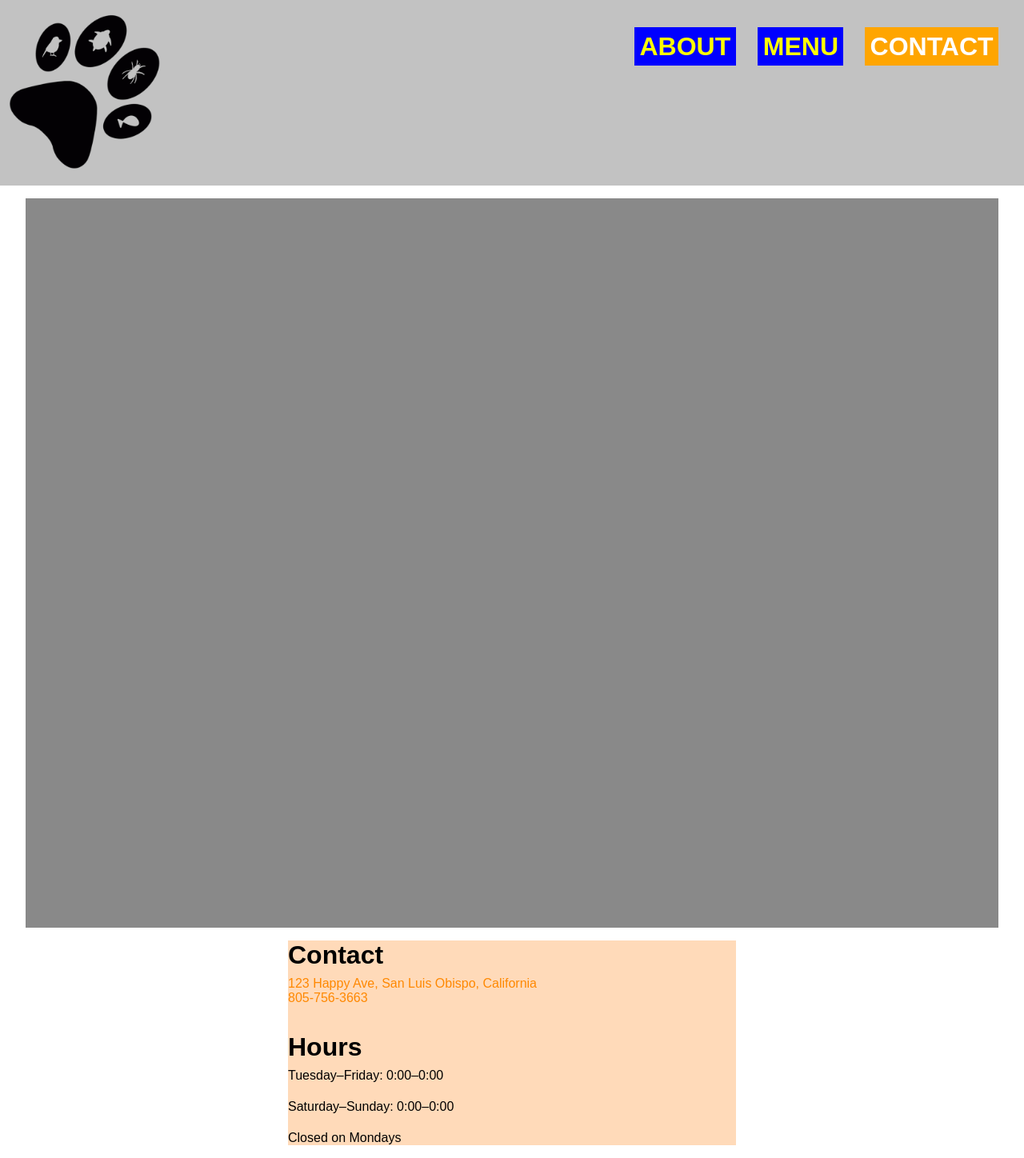
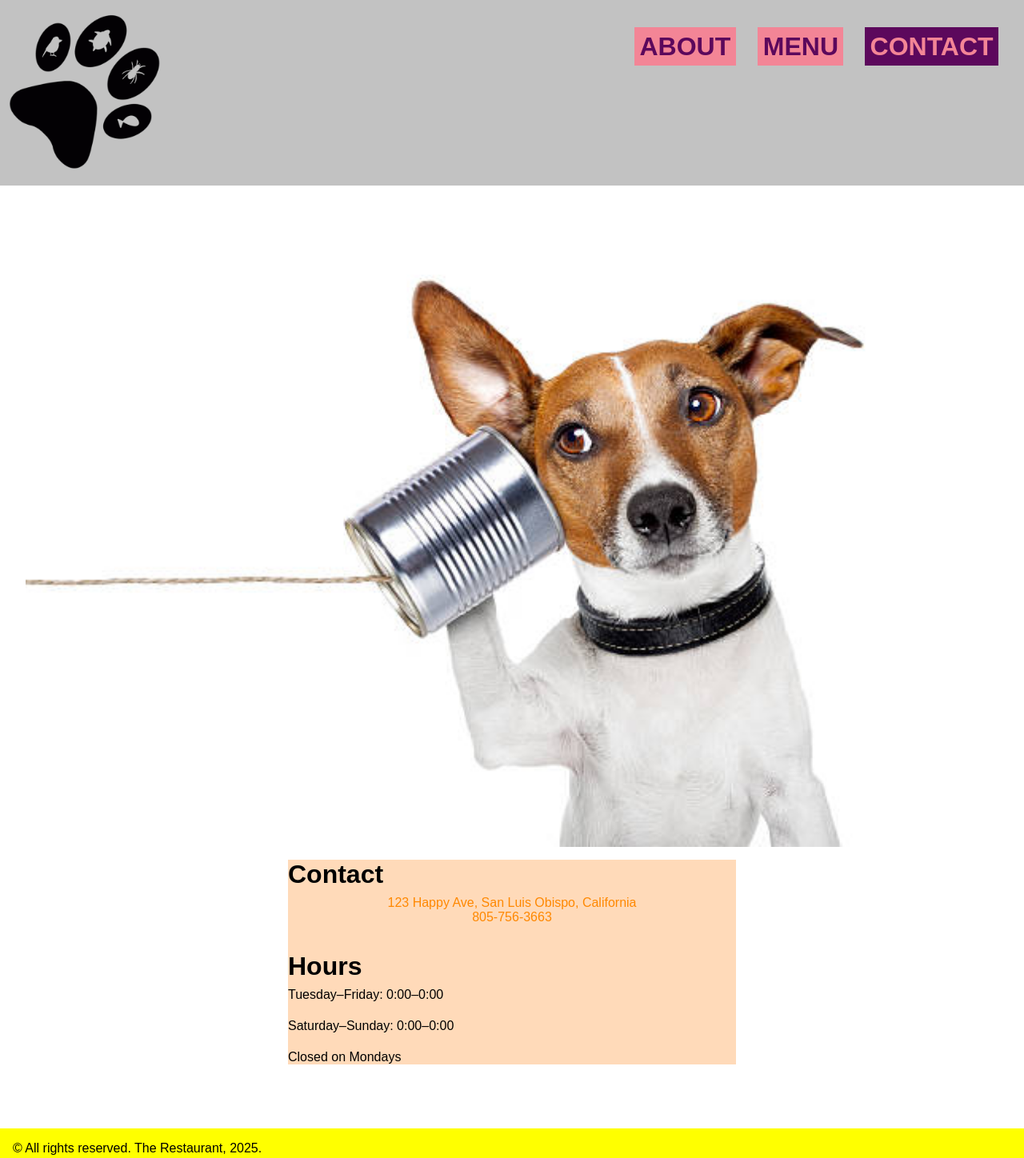
Before and after one commit to SillyTebn/SillyTebn.github.io, a plain HTML site: page grc1090/website-visual-language/contact.html in a window 1280 px wide. Shown: the top 1448 px of the page at 80% size. Drawn offline with Linux system fonts and the light colour scheme.

Commit message:
Add files via upload

```diff
--- a/grc1090/website-visual-language/contact.html
+++ b/grc1090/website-visual-language/contact.html
@@ -26,7 +26,7 @@
 
         <main>
             <figure>
-                <img src="placeholder.jpg" alt="Placeholder">
+                <img src="dog_phone.jpg" alt="Dog holding a line phone to its ear with its paw.">
             </figure>
 
             <article>
--- a/grc1090/website-visual-language/style.css
+++ b/grc1090/website-visual-language/style.css
@@ -208,14 +208,14 @@ nav ul li {
 }
 
 nav ul li a {
-	color: yellow;
-	background-color: blue;
+	color: rgb(92, 8, 92);
+	background-color:#f38596;
 	padding: 0.4rem 0.4rem 0.4rem;
 }
 
 nav ul li a.active {
-	color: white;
-	background-color: orange;
+	color: #f38596;
+	background-color: rgb(92, 8, 92);
 }
 
 
@@ -225,6 +225,8 @@ p.slogan {
 	font-style: italic;
 	margin: 2rem 0rem 10rem;
 	color: white;
+	display: flex;
+	justify-content: center;
 }
 
 footer {
@@ -239,6 +241,8 @@ footer {
 
 address {
 	color: rgb(255, 136, 0);
+	text-align: center;
+	align-items: center;
 }
 
 footer p {
@@ -248,7 +252,6 @@ footer p {
 article {
 	background-color: peachpuff;
 }
-
 
 
 @media screen and (min-width: 40em) {
```
Also changed, not shown: grc1090/website-visual-language/dog_phone.jpg (added), grc1090/website-visual-language/home-background.jpg.
